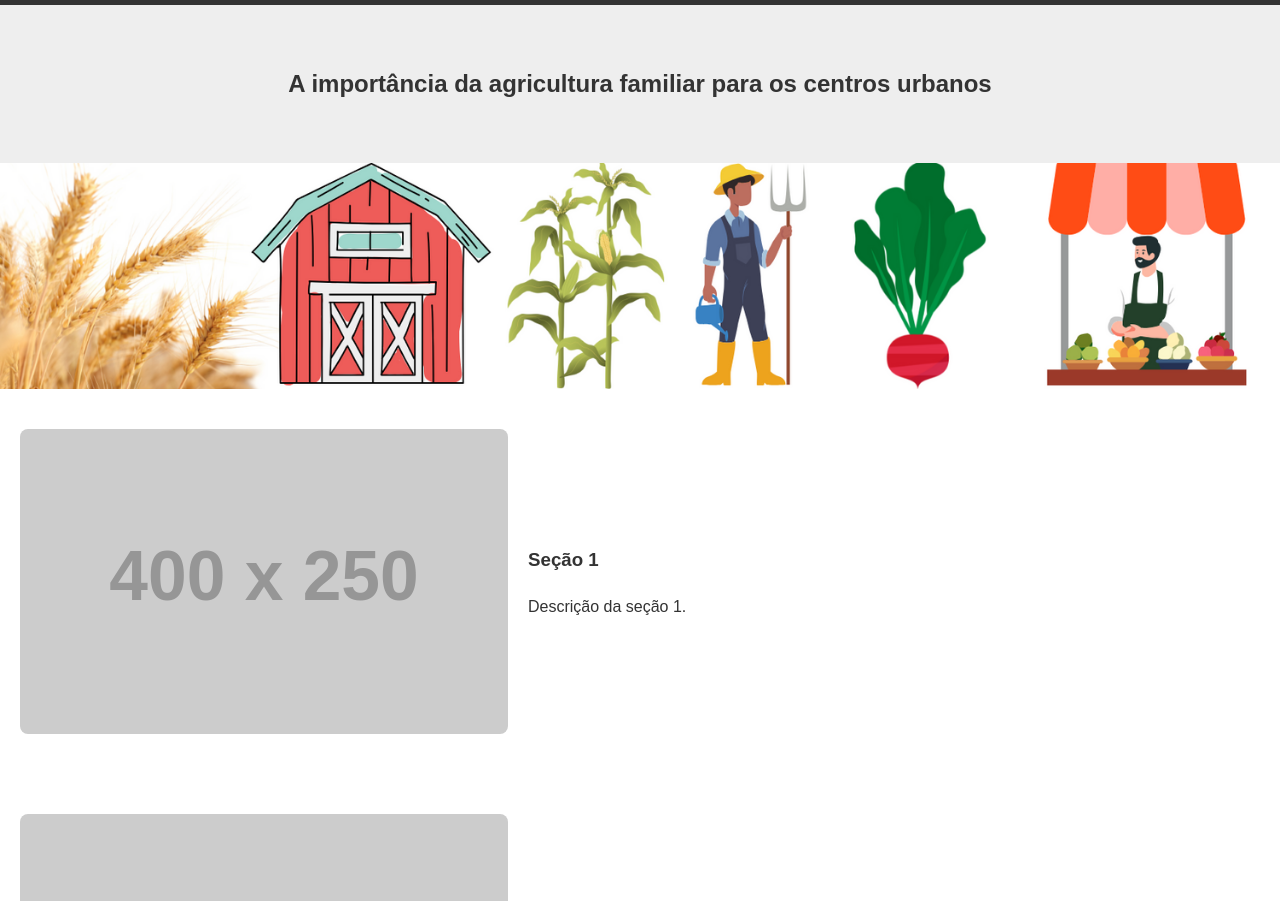
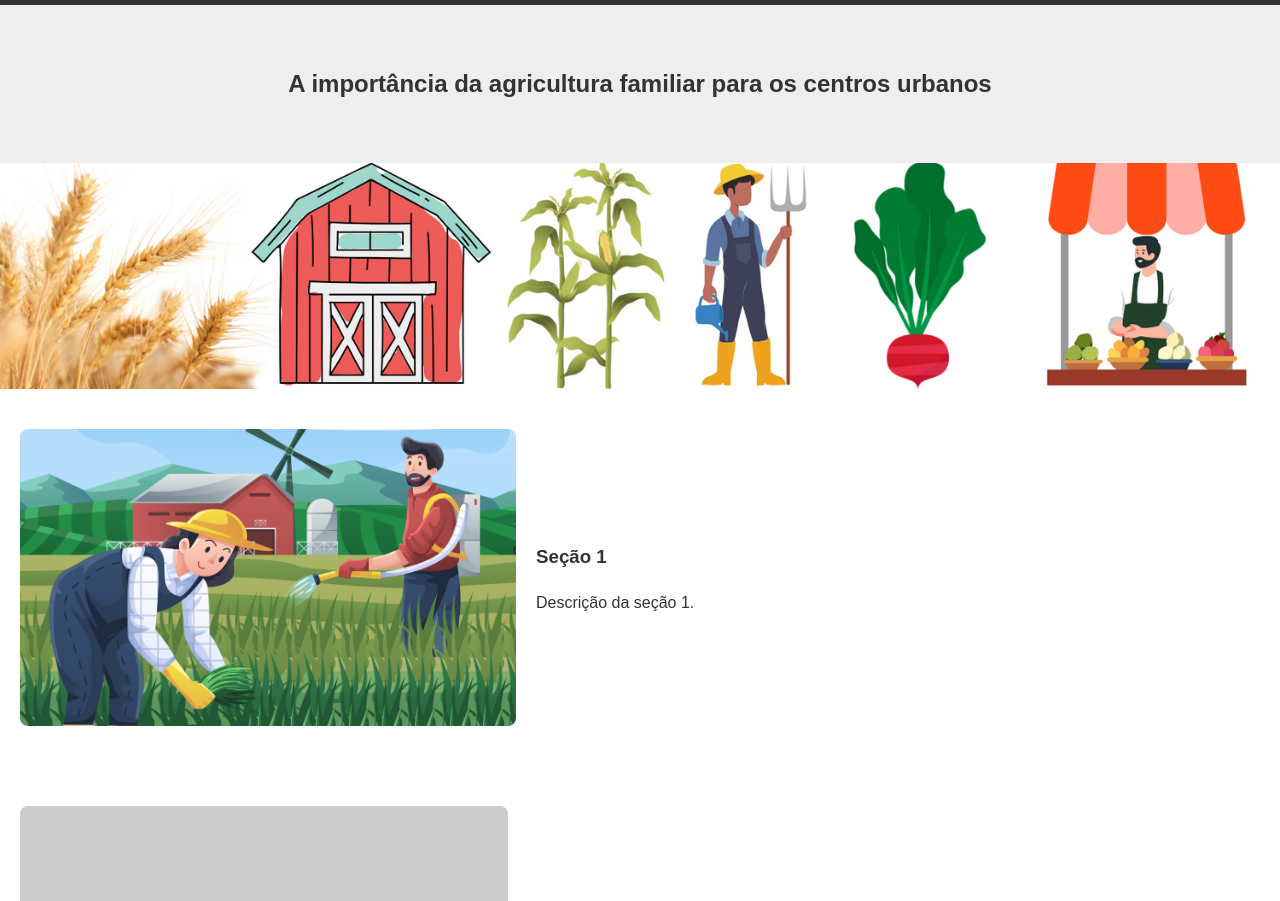
Before and after one commit to JFGRANATTA/agrinho2025, a plain HTML site: page index.html in a window 1280 px wide. Shown: the part 109-1010 px from the top of the page. Drawn offline with Linux system fonts and the light colour scheme; placeholder pictures from the web are drawn by us.

Commit message:
IMAGEM EÇAO1

```diff
--- a/index.html
+++ b/index.html
@@ -36,7 +36,7 @@
       <h3>Seção 1</h3>
       <p>Descrição da seção 1.</p>
     </div>
-    <img src="https://via.placeholder.com/400x250" alt="Imagem seção 1" />
+    <img src="RURAL-URBANO.png" alt="Imagem seção 1" />
   </section>
 
   <section class="conteudo">
```
Also changed, not shown: RURAL-URBANO.png (added).
